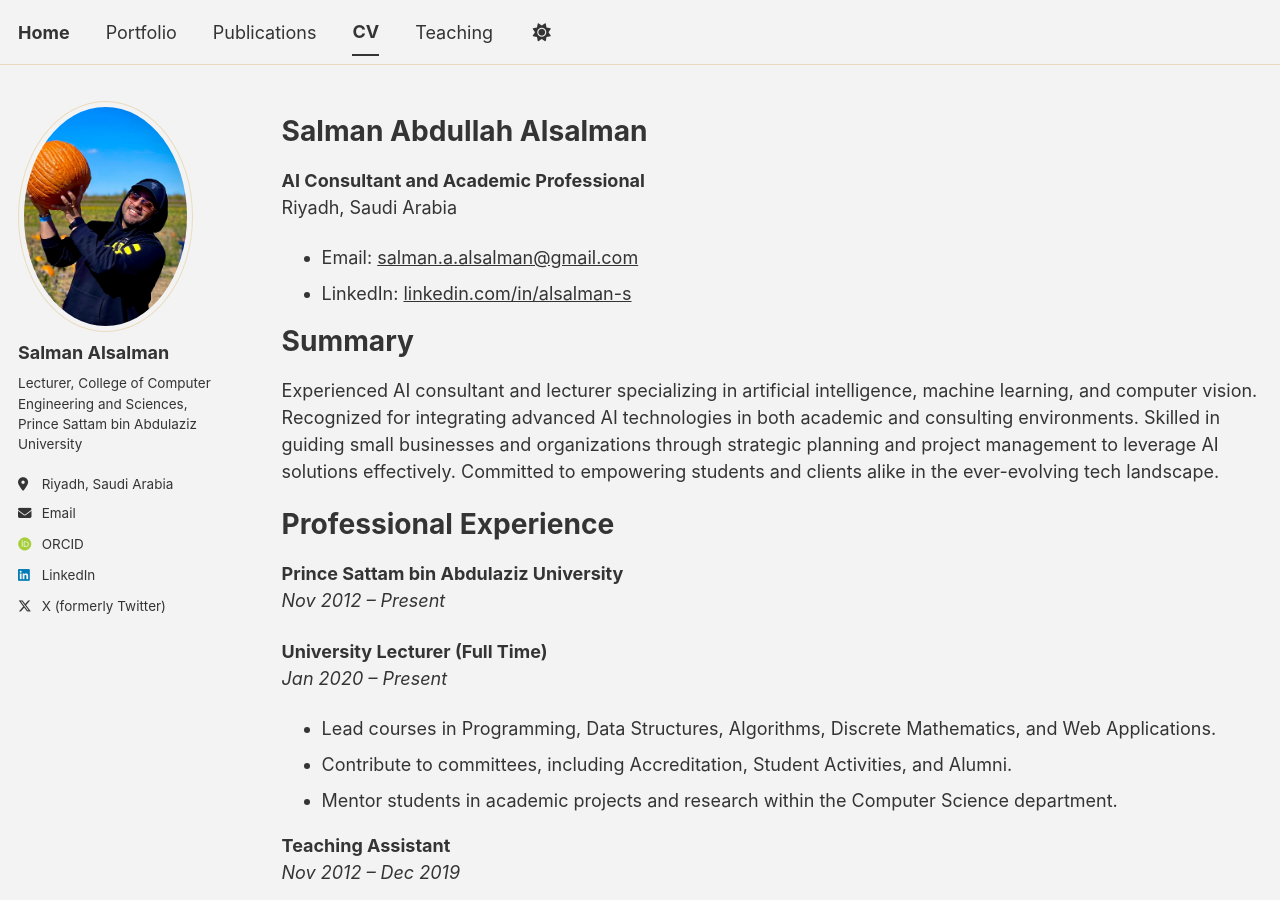
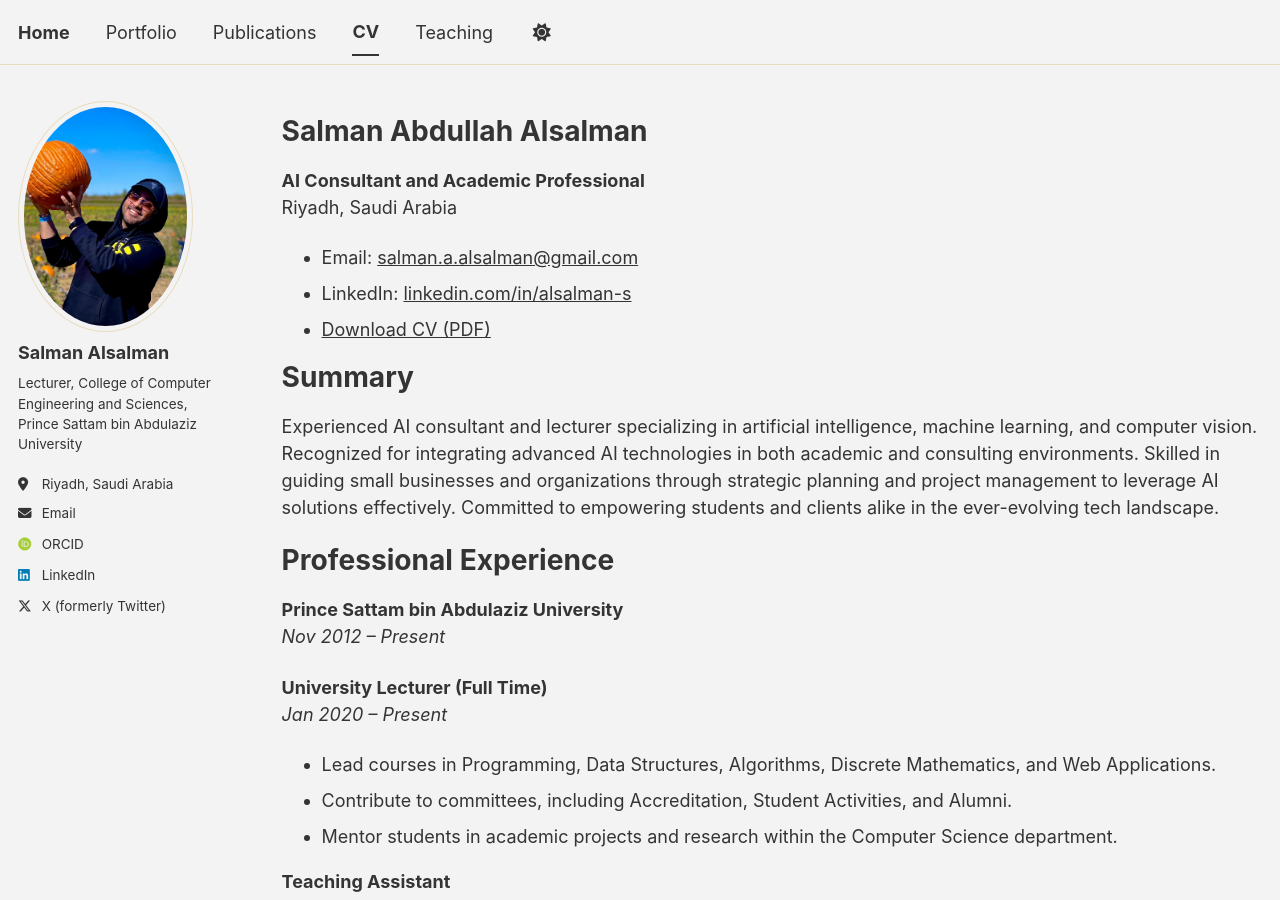
Before and after one commit to x1xSAS/x1xSAS.github.io, a Jekyll site: the page built from _pages/cv.md, in a window 1280 px wide and 900 px high. Built offline with Jekyll 4.4.1, drawn with Linux system fonts in a browser that asks for light colours; some web fonts are replaced; a script bundle is joined from its source files by our own code; library files that are not in the unit come from our copies.

Commit message:
Update cv.md

```diff
--- a/_pages/cv.md
+++ b/_pages/cv.md
@@ -16,6 +16,7 @@ Riyadh, Saudi Arabia
 
 * Email: [salman.a.alsalman@gmail.com](mailto:salman.a.alsalman@gmail.com)
 * LinkedIn: [linkedin.com/in/alsalman-s](https://linkedin.com/in/alsalman-s)
+* [Download CV (PDF)]({{ site.baseurl }}/files/Salman_Alsalman_CV.pdf)
 
 Summary
 ======
```
